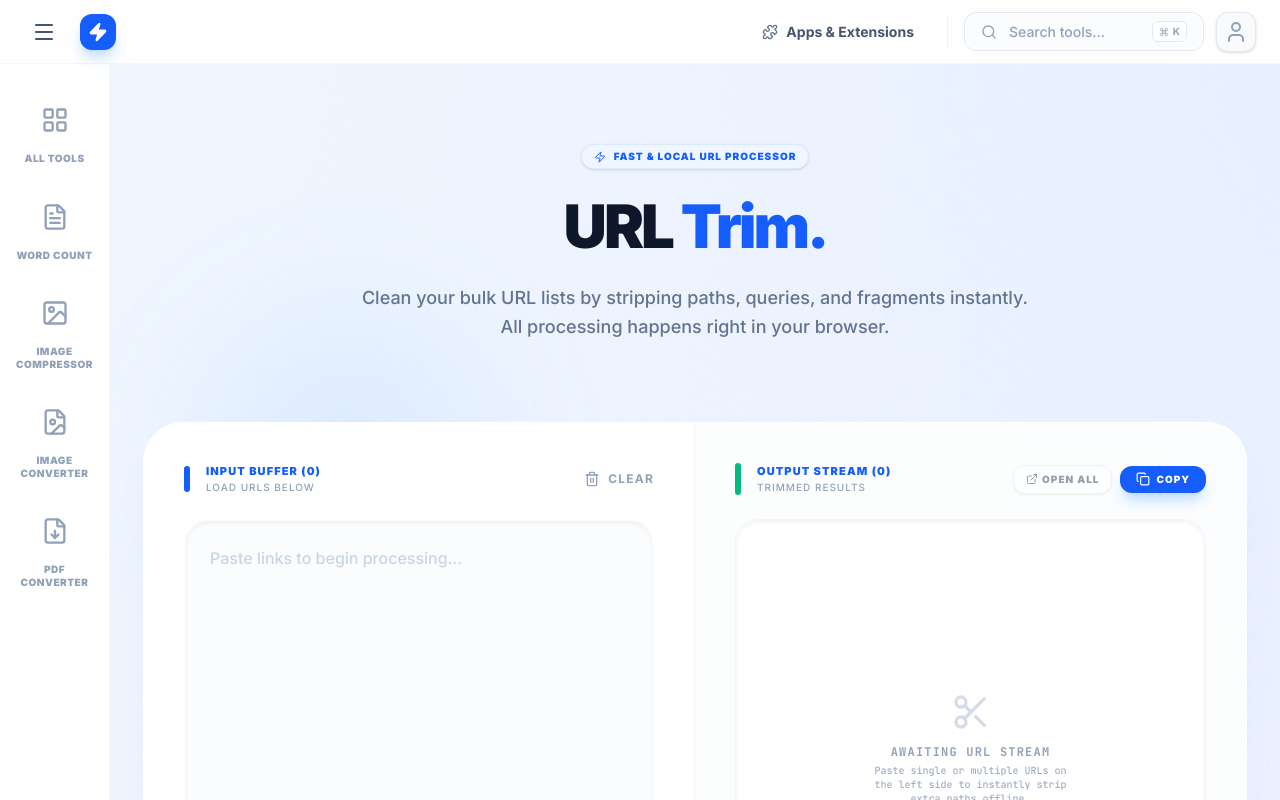
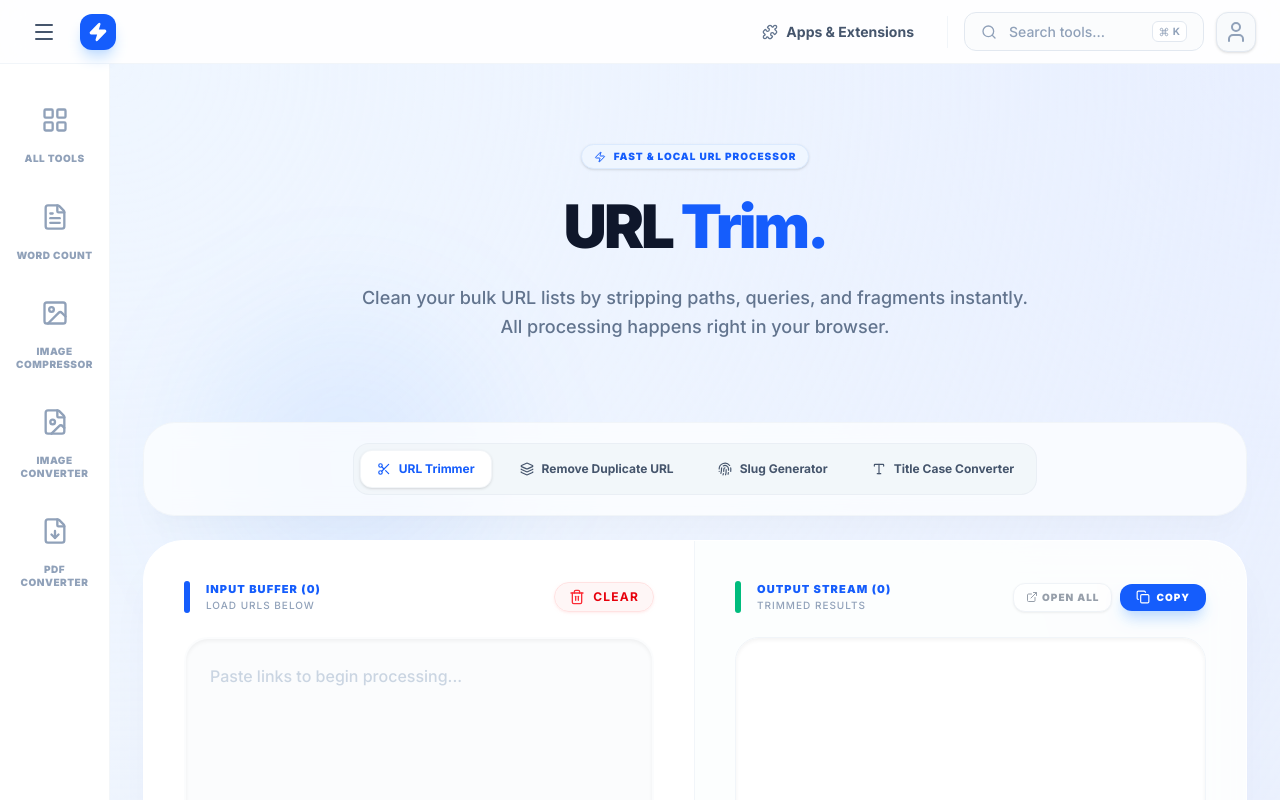
Before and after one commit to deepakvermasnv/URL-Trimer, a Next.js app: page / in a window 1280 px wide. Shown: the top 800 px of the page. Built offline with nearby package versions, Linux system fonts and the light colour scheme.

Commit message:
refactor: optimize motion performance and app state
Remove excessive motion animations to improve rendering performance and consistency. Update app state logic in tools and refine content loading in the word counter.

```diff
--- a/app/page.tsx
+++ b/app/page.tsx
@@ -3,7 +3,7 @@
 import React, { useState, useEffect, useRef } from 'react';
 import Link from 'next/link';
 import { motion, AnimatePresence } from 'motion/react';
-import { Link2, Copy, Check, Scissors, RotateCcw, Trash2, FileUp, Settings2, Loader2, ExternalLink, Star, Zap } from 'lucide-react';
+import { Link2, Copy, Check, Scissors, RotateCcw, Trash2, FileUp, Settings2, Loader2, ExternalLink, Star, Zap, Fingerprint, Type, Layers } from 'lucide-react';
 import Footer from '@/components/Footer';
 import PageLayout from '@/components/PageLayout';
 import Hero from '@/components/Hero';
@@ -20,7 +20,7 @@
   const [progress, setProgress] = useState(0);
   const [isDragging, setIsDragging] = useState(false);
   const [customExtensions, setCustomExtensions] = useState('.com, .net, .org, .io, .co, .in');
-  const [removeDuplicates, setRemoveDuplicates] = useState(false);
+  const [activeMode, setActiveMode] = useState<'trimmer' | 'slug' | 'title-case' | 'dedup'>('trimmer');
 
   // Mouse Spotlight Effect
   useEffect(() => {
@@ -89,6 +89,8 @@
           if (!trimmedLine) continue;
 
           let result = trimmedLine;
+
+          if (activeMode === 'trimmer') {
             let foundCustom = false;
 
             // Try custom extensions first using regex for better accuracy
@@ -113,8 +115,28 @@
                 result = trimmedLine.split(/[/?#]/)[0];
               }
             }
+          } else if (activeMode === 'slug') {
+            result = trimmedLine
+              .toLowerCase()
+              .trim()
+              .replace(/[^\w\s-]/g, '')
+              .replace(/[\s_]+/g, '-')
+              .replace(/-+/g, '-')
+              .replace(/^-+|-+$/g, '');
+          } else if (activeMode === 'title-case') {
+            result = trimmedLine
+              .toLowerCase()
+              .split(' ')
+              .map(word => {
+                if (!word) return '';
+                return word.charAt(0).toUpperCase() + word.slice(1);
+              })
+              .join(' ');
+          } else if (activeMode === 'dedup') {
+            result = trimmedLine;
+          }
 
-          if (removeDuplicates) {
+          if (activeMode === 'dedup') {
             if (!seenDomains.has(result)) {
               seenDomains.add(result);
               currentOutput.push(result);
@@ -144,7 +166,7 @@
     return () => {
       isCancelled = true;
     };
-  }, [input, customExtensions, removeDuplicates]);
+  }, [input, customExtensions, activeMode]);
 
   const handleCopy = async () => {
     if (!output) return;
@@ -232,12 +254,69 @@
           subtitle="Clean your bulk URL lists by stripping paths, queries, and fragments instantly. All processing happens right in your browser."
         />
 
-        <div className="max-w-6xl mx-auto w-full">
+        <div className="max-w-6xl mx-auto w-full space-y-6">
+          {/* Operational Mode Option */}
+          <div
+            className="p-5 px-6 rounded-[2rem] bg-white/70 backdrop-blur-md border border-slate-100 shadow-xl shadow-slate-900/[0.02] flex items-center justify-center"
+          >
+            {/* Mode selection buttons */}
+            <div className="grid grid-cols-1 sm:grid-cols-2 lg:flex lg:flex-row gap-3 bg-slate-100/80 p-1.5 rounded-2xl border border-slate-200/50 w-full lg:w-auto">
+              <button
+                onClick={() => setActiveMode('trimmer')}
+                className={cn(
+                  "px-4 py-2.5 rounded-xl text-xs font-bold transition-all duration-200 flex items-center justify-center gap-2 cursor-pointer",
+                  activeMode === 'trimmer'
+                    ? "bg-white text-blue-600 shadow-sm border border-slate-200/45"
+                    : "text-slate-600 hover:text-slate-850 hover:bg-white/40"
+                )}
+              >
+                <Scissors className="w-3.5 h-3.5 shrink-0" />
+                <span>URL Trimmer</span>
+              </button>
+
+              <button
+                onClick={() => setActiveMode('dedup')}
+                className={cn(
+                  "px-4 py-2.5 rounded-xl text-xs font-bold transition-all duration-200 flex items-center justify-center gap-2 cursor-pointer",
+                  activeMode === 'dedup'
+                    ? "bg-white text-blue-600 shadow-sm border border-slate-200/45"
+                    : "text-slate-600 hover:text-slate-850 hover:bg-white/40"
+                )}
+              >
+                <Layers className="w-3.5 h-3.5 shrink-0" />
+                <span>Remove Duplicate URL</span>
+              </button>
+
+              <button
+                onClick={() => setActiveMode('slug')}
+                className={cn(
+                  "px-4 py-2.5 rounded-xl text-xs font-bold transition-all duration-200 flex items-center justify-center gap-2 cursor-pointer",
+                  activeMode === 'slug'
+                    ? "bg-white text-blue-600 shadow-sm border border-slate-200/45"
+                    : "text-slate-600 hover:text-slate-850 hover:bg-white/40"
+                )}
+              >
+                <Fingerprint className="w-3.5 h-3.5 shrink-0" />
+                <span>Slug Generator</span>
+              </button>
+
+              <button
+                onClick={() => setActiveMode('title-case')}
+                className={cn(
+                  "px-4 py-2.5 rounded-xl text-xs font-bold transition-all duration-200 flex items-center justify-center gap-2 cursor-pointer",
+                  activeMode === 'title-case'
+                    ? "bg-white text-blue-600 shadow-sm border border-slate-200/45"
+                    : "text-slate-600 hover:text-slate-850 hover:bg-white/40"
+                )}
+              >
+                <Type className="w-3.5 h-3.5 shrink-0" />
+                <span>Title Case Converter</span>
+              </button>
+            </div>
+          </div>
+
           {/* Main Workspace */}
           <motion.div
-            initial={{ opacity: 0, y: 30 }}
-            animate={{ opacity: 1, y: 0 }}
-            transition={{ duration: 0.6, delay: 0.5 }}
             whileHover={{
               rotateX: 0.5,
               rotateY: -0.5,
@@ -261,36 +340,38 @@
                   <div>
                     <div className="flex items-center justify-between mb-6">
                       <div className="flex items-center gap-4">
-                        <motion.div
-                          animate={{ height: [32, 24, 32] }}
-                          transition={{ repeat: Infinity, duration: 1.5 }}
-                          className="w-1.5 h-8 bg-blue-600 rounded-full"
-                        />
+                        <div className="w-1.5 h-8 bg-blue-600 rounded-full" />
                         <div>
-                          <h3 className="text-[11px] font-black text-blue-600 uppercase tracking-widest">Input Buffer ({input.split('\n').filter(line => line.trim() !== '').length})</h3>
-                          <p className="text-[10px] text-slate-400 font-medium uppercase tracking-widest">Load URLs Below</p>
+                          <h3 className="text-[11px] font-black text-blue-600 uppercase tracking-widest">
+                            {activeMode === 'trimmer' && `Input Buffer (${input.split('\n').filter(line => line.trim() !== '').length})`}
+                            {activeMode === 'slug' && `Title Buffer (${input.split('\n').filter(line => line.trim() !== '').length})`}
+                            {activeMode === 'title-case' && `Text Buffer (${input.split('\n').filter(line => line.trim() !== '').length})`}
+                            {activeMode === 'dedup' && `URL Buffer (${input.split('\n').filter(line => line.trim() !== '').length})`}
+                          </h3>
+                          <p className="text-[10px] text-slate-400 font-medium uppercase tracking-widest">
+                            {activeMode === 'trimmer' && 'Load URLs Below'}
+                            {activeMode === 'slug' && 'Load Phrases Below'}
+                            {activeMode === 'title-case' && 'Load Text Below'}
+                            {activeMode === 'dedup' && 'Load URLs Below'}
+                          </p>
                         </div>
                       </div>
                       <div className="flex items-center gap-6">
                         {isProcessing && (
-                          <motion.div
-                            initial={{ opacity: 0, scale: 0.8 }}
-                            animate={{ opacity: 1, scale: 1 }}
-                            className="flex items-center gap-3 bg-blue-50 px-4 py-2 rounded-full border border-blue-100"
-                          >
+                          <div className="flex items-center gap-3 bg-blue-50 px-4 py-2 rounded-full border border-blue-100">
                             <Loader2 className="w-4 h-4 text-blue-600 animate-spin" />
                             <span className="text-xs font-bold text-blue-600">{progress}%</span>
-                          </motion.div>
+                          </div>
                         )}
                         <motion.button
-                          whileHover={{ scale: 1.1, color: "#ef4444" }}
-                          whileTap={{ scale: 0.9 }}
+                          whileHover={{ scale: 1.05, backgroundColor: "#fee2e2", borderColor: "#fca5a5" }}
+                          whileTap={{ scale: 0.95 }}
                           onClick={handleClear}
                           aria-label="Clear input buffer"
-                          className="group flex items-center gap-2 text-xs font-bold text-slate-400 transition-colors uppercase tracking-widest"
+                          className="group flex items-center gap-2 text-xs font-bold text-red-600 hover:text-red-700 bg-red-50/70 border border-red-100 px-3.5 py-1.5 rounded-2xl transition-all uppercase tracking-widest shadow-sm shadow-red-100/50"
                         >
-                          <Trash2 className="w-4 h-4" />
-                          Clear
+                          <Trash2 className="w-4 h-4 text-red-500 group-hover:scale-110 transition-transform" />
+                          <span>Clear</span>
                         </motion.button>
                       </div>
                     </div>
@@ -298,25 +379,24 @@
                     <div className="relative group/input flex-1 flex flex-col">
                       <textarea
                         className="w-full bg-slate-50/50 border-2 border-transparent hover:border-blue-100 focus:bg-white focus:border-blue-500 rounded-3xl p-6 text-slate-700 font-medium placeholder-slate-300 h-[380px] lg:h-[460px] resize-none text-base leading-relaxed transition-all duration-300 outline-none shadow-inner"
-                        placeholder="Paste links to begin processing..."
+                        placeholder={
+                          activeMode === 'trimmer'
+                            ? "Paste links to begin processing..."
+                            : activeMode === 'slug'
+                            ? "Paste titles or phrases to generate clean URL slugs (e.g. 'Ultimate SEO Guide 2026')..."
+                            : activeMode === 'title-case'
+                            ? "Paste text or headlines to convert to Title Case (e.g. 'how to make a website')..."
+                            : "Paste links to filter out duplicate URLs..."
+                        }
                         value={input}
                         onChange={(e) => setInput(e.target.value)}
                       />
                       <div className="absolute inset-0 bg-blue-500/5 rounded-3xl pointer-events-none opacity-0 group-hover/input:opacity-100 transition-opacity duration-500" />
                       {isDragging && (
-                        <motion.div
-                          initial={{ opacity: 0 }}
-                          animate={{ opacity: 1 }}
-                          className="absolute inset-0 bg-blue-600/10 backdrop-blur-[4px] rounded-3xl flex flex-col items-center justify-center border-2 border-blue-500 border-dashed pointer-events-none"
-                        >
-                          <motion.div
-                            animate={{ y: [0, -10, 0] }}
-                            transition={{ repeat: Infinity, duration: 1 }}
-                          >
+                        <div className="absolute inset-0 bg-blue-600/10 backdrop-blur-[4px] rounded-3xl flex flex-col items-center justify-center border-2 border-blue-500 border-dashed pointer-events-none">
                           <FileUp className="w-12 h-12 text-blue-600 mb-3" />
-                          </motion.div>
                           <span className="text-sm font-bold text-blue-600 uppercase tracking-widest">Drop Stream Here</span>
-                        </motion.div>
+                        </div>
                       )}
                     </div>
                   </div>
@@ -327,17 +407,24 @@
                   <div>
                     <div className="flex items-center justify-between mb-6">
                       <div className="flex items-center gap-4">
-                        <motion.div
-                          initial={{ width: 0 }}
-                          animate={{ width: 6 }}
-                          className="w-1.5 h-8 bg-emerald-500 rounded-full"
-                        />
+                        <div className="w-1.5 h-8 bg-emerald-500 rounded-full" />
                         <div>
-                          <h3 className="text-[11px] font-black text-blue-600 uppercase tracking-widest">Output Stream ({output.split('\n').filter(line => line.trim() !== '').length})</h3>
-                          <p className="text-[10px] text-slate-400 font-medium uppercase tracking-widest">Trimmed Results</p>
+                          <h3 className="text-[11px] font-black text-blue-600 uppercase tracking-widest">
+                            {activeMode === 'trimmer' && `Output Stream (${output.split('\n').filter(line => line.trim() !== '').length})`}
+                            {activeMode === 'slug' && `Slug Output (${output.split('\n').filter(line => line.trim() !== '').length})`}
+                            {activeMode === 'title-case' && `Title Case Output (${output.split('\n').filter(line => line.trim() !== '').length})`}
+                            {activeMode === 'dedup' && `Unique URLs (${output.split('\n').filter(line => line.trim() !== '').length})`}
+                          </h3>
+                          <p className="text-[10px] text-slate-400 font-medium uppercase tracking-widest">
+                            {activeMode === 'trimmer' && 'Trimmed Results'}
+                            {activeMode === 'slug' && 'Slugified Phrases'}
+                            {activeMode === 'title-case' && 'Standardized Casing'}
+                            {activeMode === 'dedup' && 'Deduplicated URLs'}
+                          </p>
                         </div>
                       </div>
                       <div className="flex items-center gap-2">
+                        {(activeMode === 'trimmer' || activeMode === 'dedup') && (
                           <motion.button
                             whileHover={{ scale: 1.05 }}
                             whileTap={{ scale: 0.95 }}
@@ -349,6 +436,7 @@
                             <ExternalLink className="w-3 h-3 mr-1" />
                             Open All
                           </motion.button>
+                        )}
                         <motion.button
                           whileHover={{ scale: 1.05 }}
                           whileTap={{ scale: 0.95 }}
@@ -385,9 +473,7 @@
                       </div>
                     </div>
 
-                    <motion.div
-                      initial={{ opacity: 0, y: 10 }}
-                      animate={{ opacity: 1, y: 0 }}
+                    <div
                       className={cn(
                         "group/output relative bg-white border border-slate-100 rounded-3xl p-6 text-sm font-mono text-slate-600 transition-all duration-500 shadow-inner h-[380px] lg:h-[460px] flex flex-col justify-between",
                         isProcessing && "opacity-30"
@@ -401,13 +487,38 @@
 
                       {!output && (
                         <div className="absolute inset-0 flex flex-col items-center justify-center text-center p-4 pointer-events-none select-none z-0">
-                          <Scissors className="w-10 h-10 text-slate-300 mb-3 animate-pulse" />
+                          {activeMode === 'trimmer' && (
+                            <>
+                              <Scissors className="w-10 h-10 text-slate-300 mb-3" />
                               <p className="text-slate-400 text-xs font-bold uppercase tracking-widest mb-1">Awaiting URL Stream</p>
                               <p className="text-slate-400 text-[10px] max-w-[200px]">Paste single or multiple URLs on the left side to instantly strip extra paths offline.</p>
+                            </>
+                          )}
+                          {activeMode === 'dedup' && (
+                            <>
+                              <Layers className="w-10 h-10 text-slate-300 mb-3" />
+                              <p className="text-slate-400 text-xs font-bold uppercase tracking-widest mb-1">Awaiting URL Stream</p>
+                              <p className="text-slate-400 text-[10px] max-w-[200px]">Paste a list of URLs on the left side to automatically remove all duplicates.</p>
+                            </>
+                          )}
+                          {activeMode === 'slug' && (
+                            <>
+                              <Fingerprint className="w-10 h-10 text-slate-300 mb-3" />
+                              <p className="text-slate-400 text-xs font-bold uppercase tracking-widest mb-1">Awaiting Phrase Stream</p>
+                              <p className="text-slate-400 text-[10px] max-w-[200px]">Paste multi-word headers or book titles on the left to generate clean URL slugs offline.</p>
+                            </>
+                          )}
+                          {activeMode === 'title-case' && (
+                            <>
+                              <Type className="w-10 h-10 text-slate-300 mb-3" />
+                              <p className="text-slate-400 text-xs font-bold uppercase tracking-widest mb-1">Awaiting Word Stream</p>
+                              <p className="text-slate-400 text-[10px] max-w-[200px]">Paste lowercase headings or lines of text to automatically standardize to proper Title Case.</p>
+                            </>
+                          )}
                         </div>
                       )}
                       <div className="absolute inset-0 ring-2 ring-blue-500/20 ring-inset opacity-0 group-hover/output:opacity-100 transition-opacity rounded-3xl pointer-events-none" />
-                    </motion.div>
+                    </div>
                   </div>
                 </div>
               </div>
@@ -472,16 +583,6 @@
             ].map((f, i) => (
               <motion.div
                 key={i}
-                initial={{ opacity: 0, scale: 0.9, y: 50, rotateY: 20 }}
-                whileInView={{ opacity: 1, scale: 1, y: 0, rotateY: 0 }}
-                viewport={{ once: true, margin: "-100px" }}
-                transition={{
-                  duration: 0.8,
-                  delay: i * 0.15,
-                  type: "spring",
-                  stiffness: 100,
-                  damping: 15
-                }}
                 whileHover={{
                   y: -15,
                   scale: 1.02,
@@ -521,26 +622,19 @@
           </section>
 
           {/* How it Works */}
-          <motion.section
-            initial={{ opacity: 0, y: 50 }}
-            whileInView={{ opacity: 1, y: 0 }}
-            viewport={{ once: true }}
-            transition={{ duration: 0.8 }}
+          <section
             className="bg-slate-950 rounded-[3rem] p-12 sm:p-24 text-white relative overflow-hidden shadow-2xl shadow-blue-900/30"
           >
-            <div className="absolute top-0 right-0 w-96 h-96 bg-blue-600/30 rounded-full blur-[140px] -translate-y-1/2 translate-x-1/2 animate-float" />
-            <div className="absolute bottom-0 left-0 w-64 h-64 bg-indigo-600/20 rounded-full blur-[100px] translate-y-1/2 -translate-x-1/2 animate-float" style={{ animationDelay: '-2s' }} />
+            <div className="absolute top-0 right-0 w-96 h-96 bg-blue-600/30 rounded-full blur-[140px] -translate-y-1/2 translate-x-1/2" />
+            <div className="absolute bottom-0 left-0 w-64 h-64 bg-indigo-600/20 rounded-full blur-[100px] translate-y-1/2 -translate-x-1/2" />
 
             <div className="relative z-10">
               <div className="max-w-xl mb-16">
-                <motion.h2
-                  initial={{ opacity: 0, x: -20 }}
-                  whileInView={{ opacity: 1, x: 0 }}
-                  transition={{ delay: 0.2 }}
+                <h2
                   className="text-3xl sm:text-5xl font-bold mb-6 tracking-tight"
                 >
                   Streamlined <br /> Processing.
-                </motion.h2>
+                </h2>
                 <p className="text-blue-400 leading-relaxed uppercase text-xs tracking-[0.3em] font-bold">The 4-Step Link Protocol</p>
               </div>
               <div className="grid grid-cols-1 sm:grid-cols-2 lg:grid-cols-4 gap-16">
@@ -550,11 +644,8 @@
                   { step: "03", title: "Clean", desc: "Watch the engine strip paths in real-time." },
                   { step: "04", title: "Copy", desc: "Retrieve your purified domains instantly." }
                 ].map((s, i) => (
-                  <motion.div
+                  <div
                     key={i}
-                    initial={{ opacity: 0, y: 20 }}
-                    whileInView={{ opacity: 1, y: 0 }}
-                    transition={{ delay: 0.4 + i * 0.1 }}
                     className="space-y-6 group"
                   >
                     <div className="text-5xl font-black text-blue-500 tabular-nums transition-all duration-500 group-hover:text-white drop-shadow-[0_0_10px_rgba(59,130,246,0.3)] group-hover:drop-shadow-[0_0_20px_rgba(255,255,255,0.4)]">{s.step}</div>
@@ -562,11 +653,11 @@
                     <p className="text-xs text-slate-400 leading-relaxed font-medium">
                       {s.desc}
                     </p>
-                  </motion.div>
+                  </div>
                 ))}
               </div>
             </div>
-            </motion.section>
+          </section>
 
           {/* SEO Optimized Long-Form Content */}
           <section className="space-y-20 pb-20 border-t border-slate-100 pt-32">
--- a/app/tools/word-counter/page.tsx
+++ b/app/tools/word-counter/page.tsx
@@ -503,6 +503,7 @@
   const STORAGE_KEY = 'word-counter-content';
   const [copied, setCopied] = useState(false);
   const [mounted, setMounted] = useState(false);
+  const initialLoadedRef = React.useRef(false);
 
   useEffect(() => {
     // eslint-disable-next-line react-hooks/set-state-in-effect
@@ -544,7 +545,8 @@
 
   // Load content from localStorage on mount
   useEffect(() => {
-    if (editor && mounted) {
+    if (editor && mounted && !initialLoadedRef.current) {
+      initialLoadedRef.current = true;
       const saved = localStorage.getItem(STORAGE_KEY);
       if (saved) {
         editor.commands.setContent(saved);
```
Also changed, not shown: app/tools/page.tsx (+5 -15 lines), components/Hero.tsx (+6 -20 lines). Lines whose indentation alone changed are shown as unchanged.
